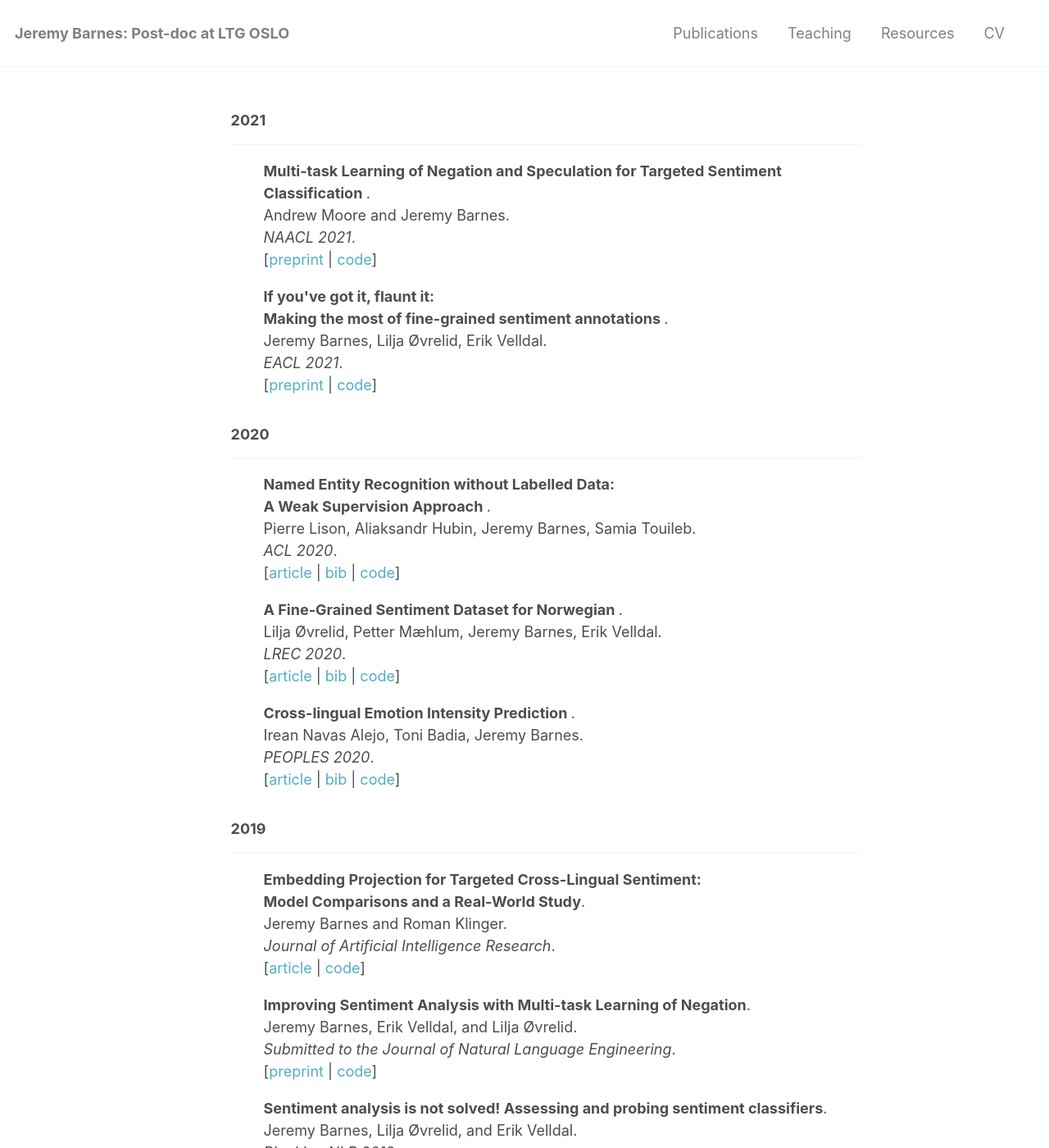
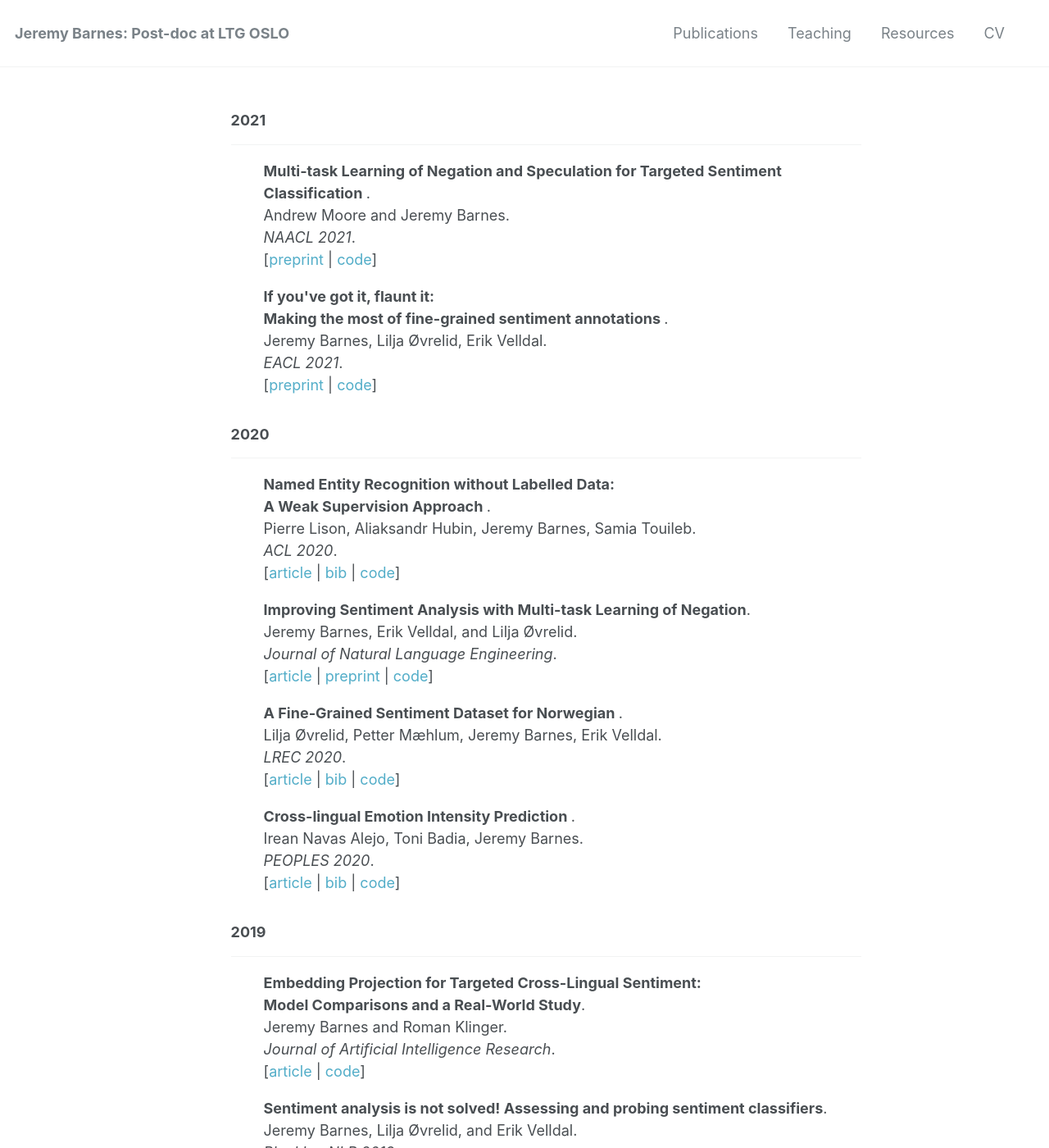
Before and after one commit to jerbarnes/jerbarnes.github.io, a Jekyll site: the page built from publications/index.html, in a window 1280 px wide and 1400 px high. Shown: the whole window at 82% size. Built offline with Jekyll 4.4.1, drawn with Linux system fonts in a browser that asks for light colours; some of the changed lines change nothing that is shown.

Commit message:
fixed NLE article info

```diff
--- a/publications/index.html
+++ b/publications/index.html
@@ -40,6 +40,13 @@ title: Selected Publications
         [<a href="https://www.aclweb.org/anthology/2020.acl-main.139">article</a> | <a href="https://www.aclweb.org/anthology/2020.acl-main.139.bib">bib</a> | <a href="https://github.uio.no/plison/weak_supervision">code</a>]
 </ul>
 
+<ul>
+        <strong>
+        Improving Sentiment Analysis with Multi-task Learning of Negation</strong>.<br>
+        Jeremy Barnes, Erik Velldal, and Lilja Øvrelid.<br>
+        <i>Journal of Natural Language Engineering</i>.<br>
+        [<a href="https://www.cambridge.org/core/journals/natural-language-engineering/article/abs/improving-sentiment-analysis-with-multitask-learning-of-negation/14EF2B829EC4B8EC29E7C0C5C77B95B0">article</a> | <a href="/downloads/Multitask_negation_for_sa.pdf">preprint</a> | <a href="https://github.com/ltgoslo/multitask_negation_for_sa">code</a>]
+</ul>
 
 <ul>
         <strong>
@@ -69,14 +76,6 @@ title: Selected Publications
         Jeremy Barnes and Roman Klinger.<br>
         <i>Journal of Artificial Intelligence Research</i>.<br>
         [<a href="https://www.jair.org/index.php/jair/article/view/11561">article</a> | <a href="https://github.com/jbarnesspain/targeted_blse">code</a>]
-</ul>
-
-<ul>
-        <strong>
-        Improving Sentiment Analysis with Multi-task Learning of Negation</strong>.<br>
-        Jeremy Barnes, Erik Velldal, and Lilja Øvrelid.<br>
-        <i>Submitted to the Journal of Natural Language Engineering</i>.<br>
-        [<a href="/downloads/Multitask_negation_for_sa.pdf">preprint</a> | <a href="https://github.com/ltgoslo/multitask_negation_for_sa">code</a>]
 </ul>
 
 <ul>
```
